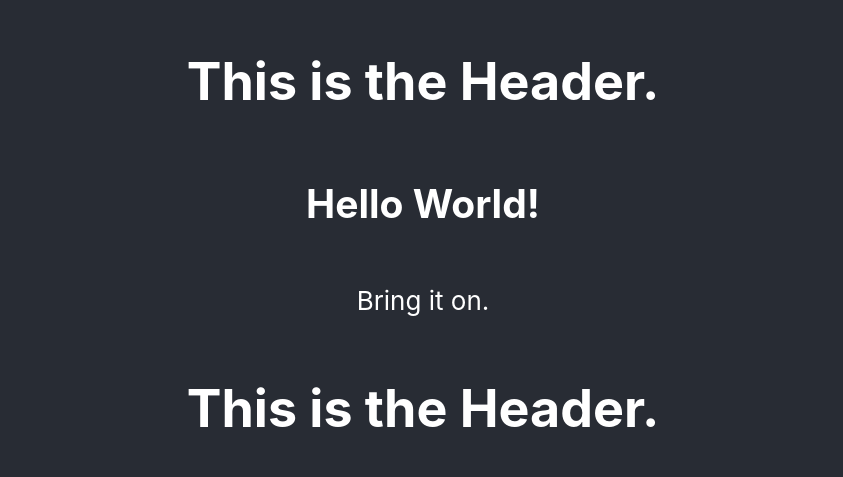
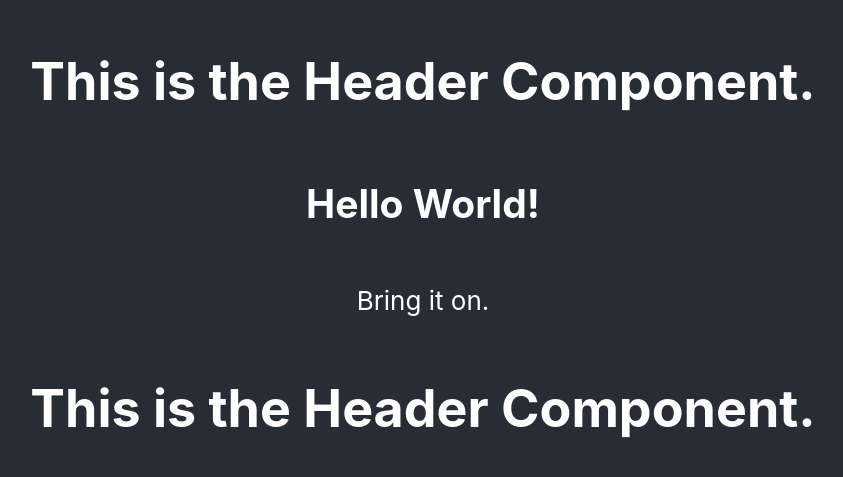
Before and after one commit to badshab454/React-Course, a React (Create React App) app: page / in a window 1280 px wide. Shown: the part 155-632 px from the top of the page, without its empty margins (217-1060 px from the left). Built offline with nearby package versions, Linux system fonts and the light colour scheme.

Commit message:
component

```diff
--- a/src/Header.jsx
+++ b/src/Header.jsx
@@ -1,7 +1,7 @@
 
 let Header = () => {
     return (
-        <h1>This is the Header.</h1>
+        <h1>This is the Header Component.</h1>
     )
 }
 
```
